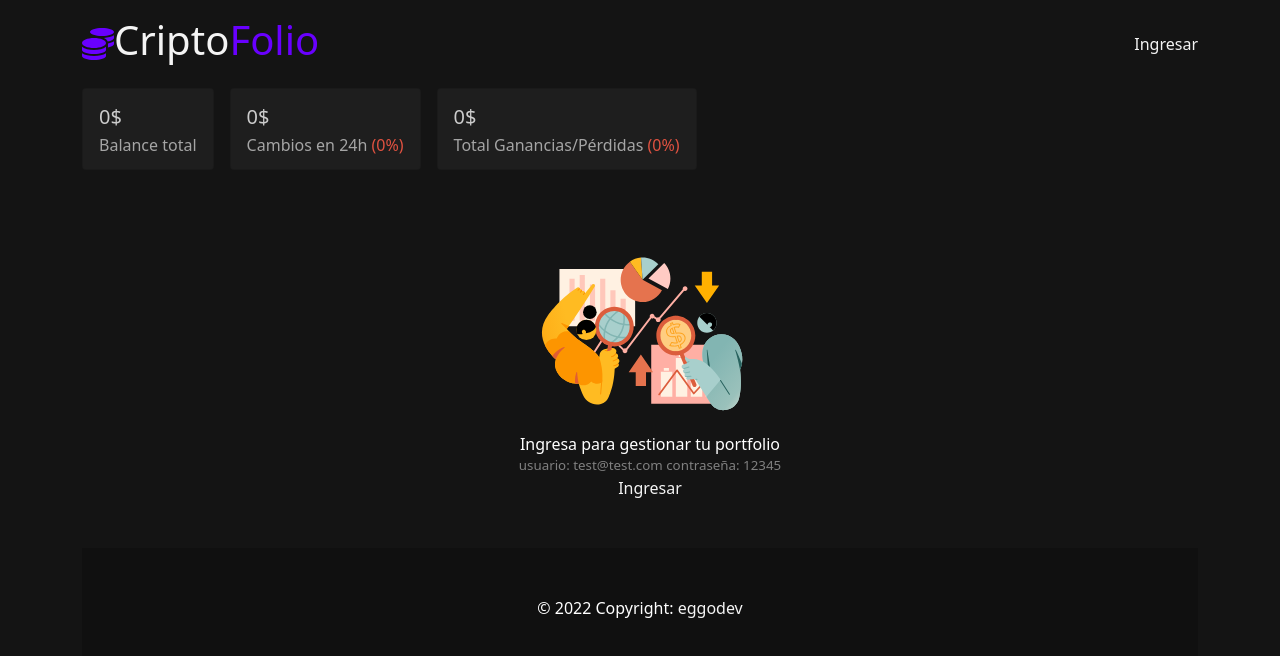
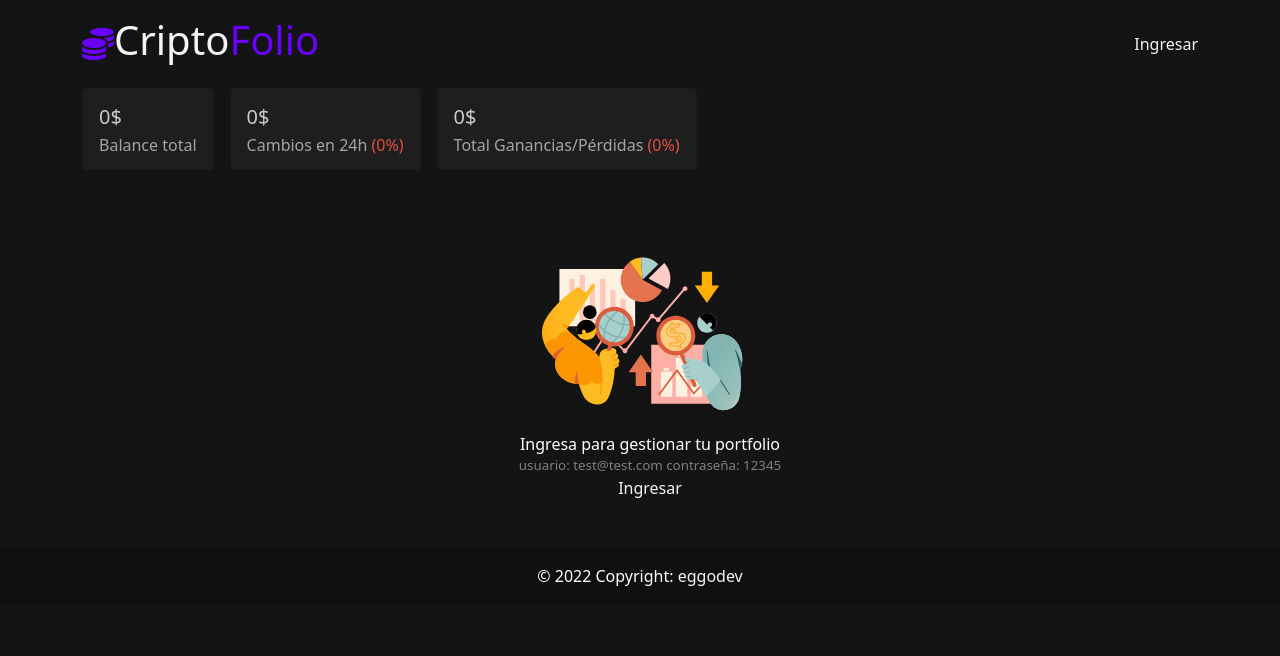
Before and after one commit to gusmacielpy/coinfolio, a React (Create React App) app: page / in a window 1280 px wide. Shown: the top 656 px of the page. Built offline with nearby package versions, Linux system fonts and the light colour scheme.

Commit message:
fixing layout

```diff
--- a/src/components/Portolio.js
+++ b/src/components/Portolio.js
@@ -147,16 +147,16 @@ const Portolio = ({ coins, setCoins, transactions, setTransactions }) => {
               )}
             </div>
           </div>
+        </div>
         <footer className="footer">
           <div
-              className="text-center p-5"
+            className="text-center p-3"
             style={{ backgroundColor: "rgba(0, 0, 0, 0.2)" }}
           >
             © 2022 Copyright:&nbsp;
             <a href="https://github.com/eggodev">eggodev</a>
           </div>
         </footer>
-        </div>
       </div>
       {modalLogin && <LoginForm setModalLogin={setModalLogin} />}
       {newTransaction.name && (
```
Lines whose indentation alone changed are shown as unchanged.
